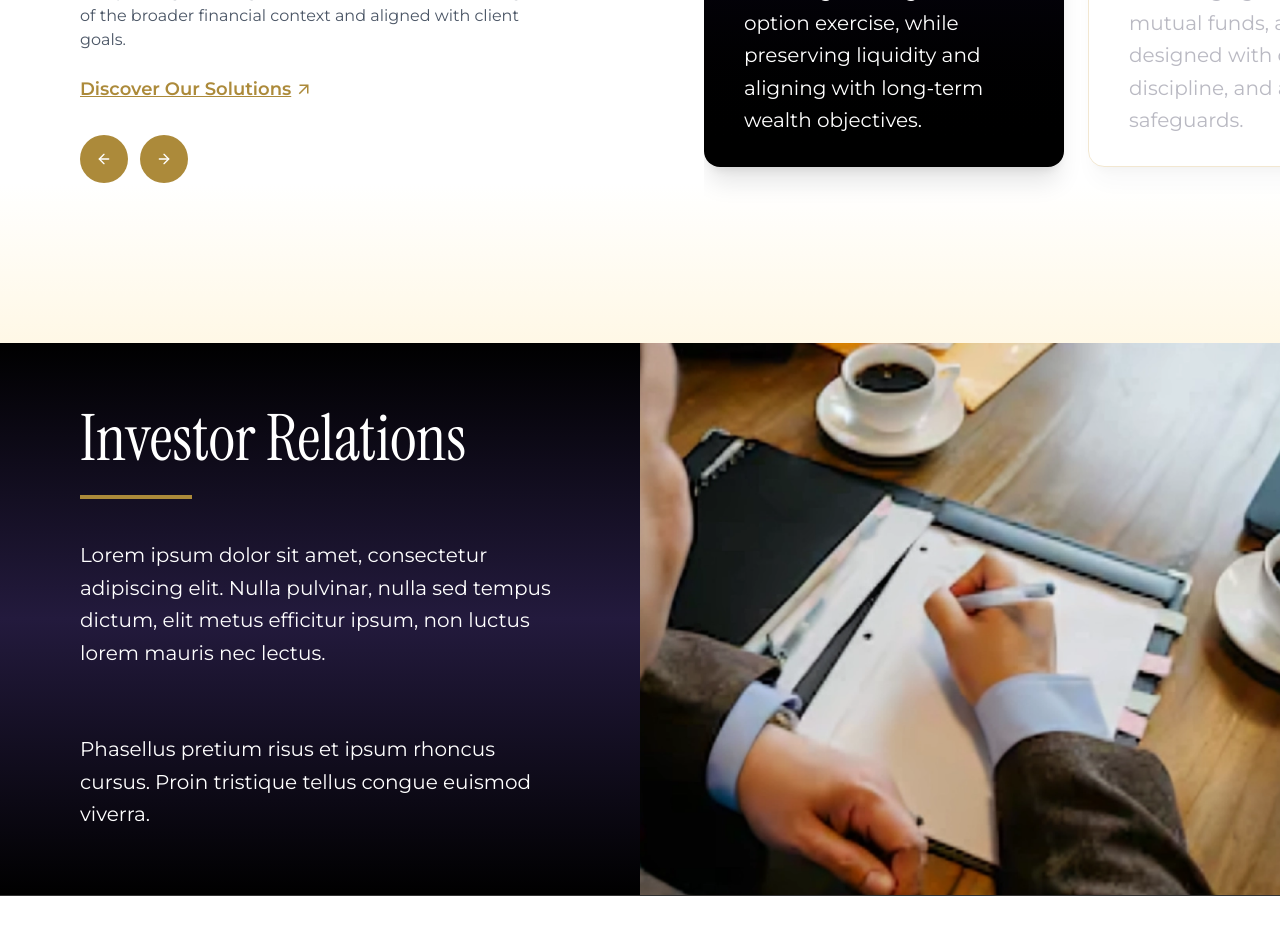
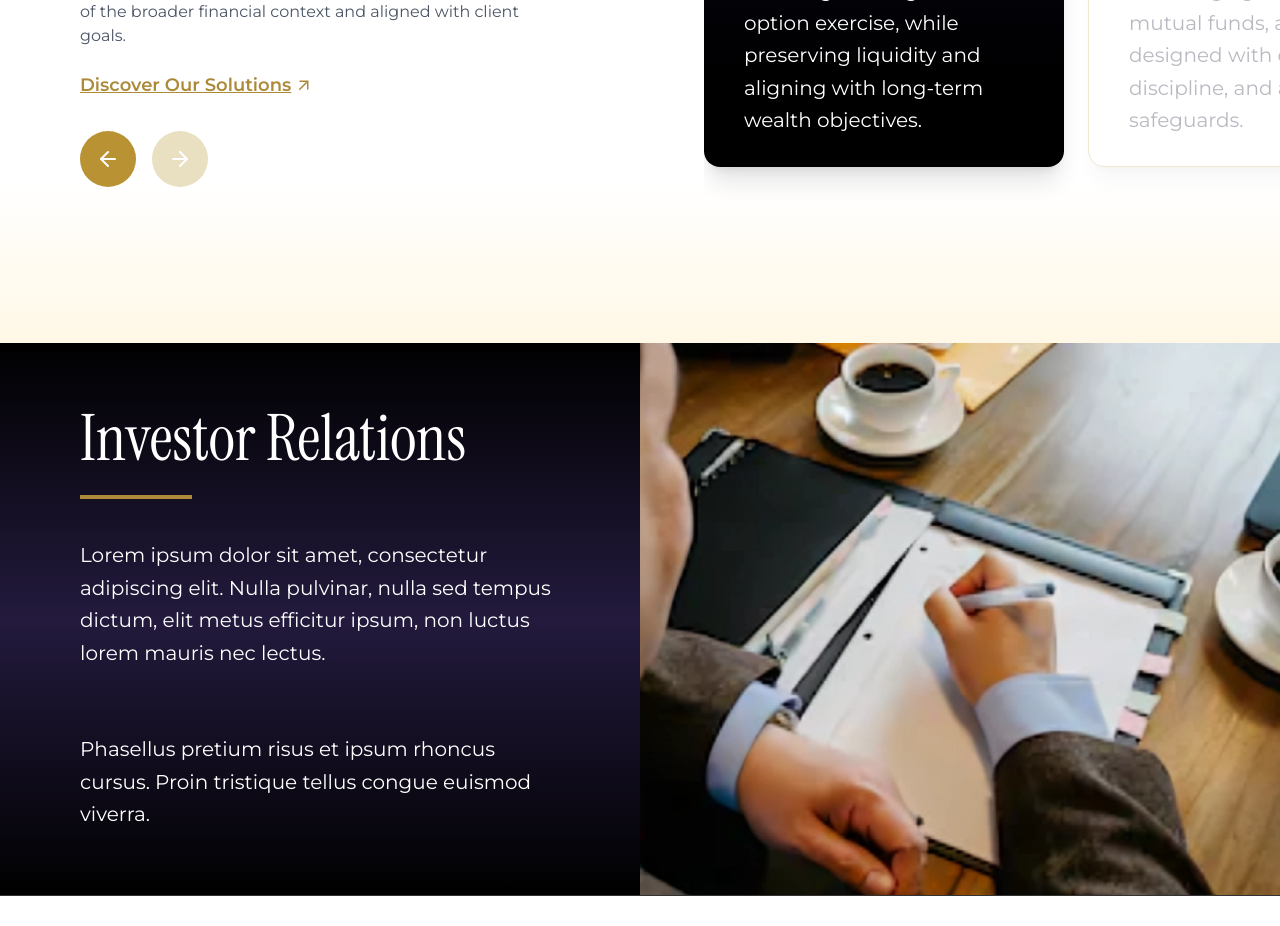
Before and after one commit to Priyadharshini190503/neo, a React (Vite) app: page / in a window 1280 px wide. Shown: the part 2780-3706 px from the top of the page. Built offline with nearby package versions, Linux system fonts and the light colour scheme.

Commit message:
changes completed

```diff
--- a/src/Section/LandingPage/FinancingSection.jsx
+++ b/src/Section/LandingPage/FinancingSection.jsx
@@ -88,19 +88,33 @@ const FinancingSection = () => {
           </span>
 
           {/* arrows */}
-          <div className="flex gap-3">
+          <div className="flex gap-4">
+  {/* LEFT BUTTON */}
   <button
     onClick={prev}
-              className="w-12 h-12 rounded-full flex items-center justify-center bg-[#AC8A3A] text-white"
+    className={`
+      w-14 h-14 rounded-full flex items-center justify-center transition-all duration-300
+      ${
+        index === 0
+          ? "bg-[#B88D2E4D] text-white"
+          : "bg-[#B89233] text-white"
+      }
+    `}
   >
-              <LuArrowLeft />
+    <LuArrowLeft className="text-[24px]" />
   </button>
 
+  {/* RIGHT BUTTON */}
   <button
     onClick={next}
-              className="w-12 h-12 rounded-full flex items-center justify-center bg-[#AC8A3A] text-white"
+    className="
+      w-14 h-14 rounded-full flex items-center justify-center
+      bg-[#E9DFC1] text-white
+      hover:bg-[#B89233]
+      transition-all duration-300
+    "
   >
-              <LuArrowRight />
+    <LuArrowRight className="text-[24px]" />
   </button>
 </div>
         </div>
```
Lines whose indentation alone changed are shown as unchanged.
